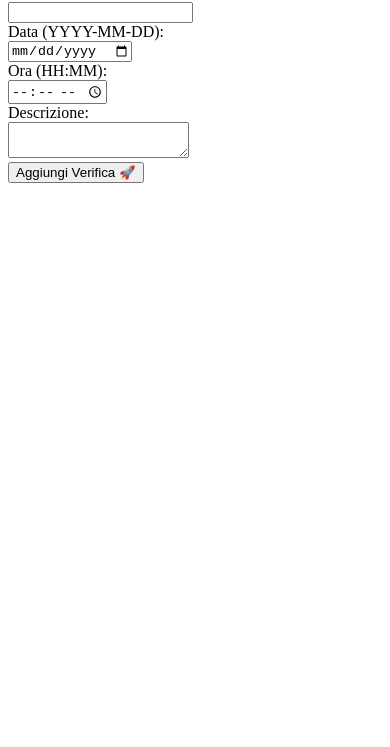
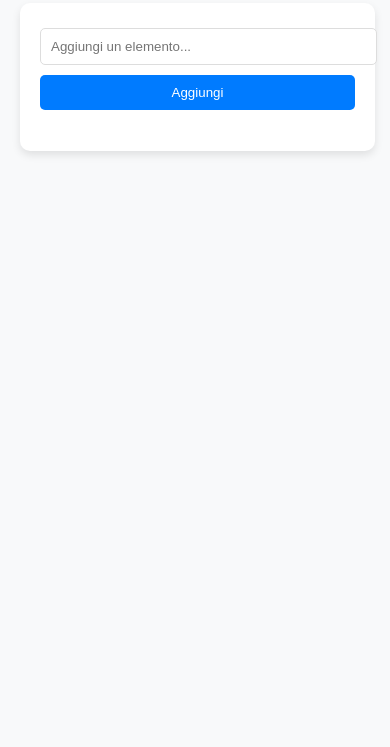
Before and after one commit to simoamogit/progetto-scuola-py, a plain HTML site: page templates/aggiungi.html in a window 390 px wide. Shown: the part 97-844 px from the top of the page. Drawn offline with Linux system fonts and the light colour scheme.

Commit message:
Add files via upload

```diff
--- a/templates/aggiungi.html
+++ b/templates/aggiungi.html
@@ -2,20 +2,106 @@
 <html lang="it">
 <head>
     <meta charset="UTF-8">
-    <title>Aggiungi Verifica</title>
+    <meta name="viewport" content="width=device-width, initial-scale=1.0">
+    <title>Lista della Spesa</title>
+    <style>
+        body {
+            font-family: 'Poppins', sans-serif;
+            margin: 0;
+            padding: 20px;
+            background-color: #f8f9fa;
+            text-align: center;
+        }
+
+        h1 {
+            color: #333;
+        }
+
+        .container {
+            max-width: 400px;
+            margin: auto;
+            background: white;
+            padding: 20px;
+            border-radius: 10px;
+            box-shadow: 0 4px 8px rgba(0, 0, 0, 0.1);
+        }
+
+        input, button {
+            width: 100%;
+            padding: 10px;
+            margin: 5px 0;
+            border-radius: 5px;
+            border: 1px solid #ddd;
+        }
+
+        button {
+            background: #007bff;
+            color: white;
+            cursor: pointer;
+            border: none;
+        }
+
+        button:hover {
+            background: #0056b3;
+        }
+
+        ul {
+            list-style: none;
+            padding: 0;
+        }
+
+        li {
+            background: #e9ecef;
+            margin: 5px 0;
+            padding: 10px;
+            border-radius: 5px;
+            display: flex;
+            justify-content: space-between;
+            align-items: center;
+        }
+
+        .delete {
+            background: #dc3545;
+            color: white;
+            border: none;
+            padding: 5px 10px;
+            border-radius: 5px;
+            cursor: pointer;
+        }
+
+        .delete:hover {
+            background: #c82333;
+        }
+
+        @media (max-width: 480px) {
+            .container {
+                width: 90%;
+            }
+        }
+    </style>
 </head>
 <body>
-    <h1>Aggiungi Verifica 📅</h1>
-    <form method="post">
-        <label>Materia:</label><br>
-        <input type="text" name="materia" required><br>
-        <label>Data (YYYY-MM-DD):</label><br>
-        <input type="date" name="data" required><br>
-        <label>Ora (HH:MM):</label><br>
-        <input type="time" name="ora" required><br>
-        <label>Descrizione:</label><br>
-        <textarea name="descrizione"></textarea><br>
-        <button type="submit">Aggiungi Verifica 🚀</button>
-    </form>
+
+    <h1>Lista della Spesa</h1>
+    <div class="container">
+        <input type="text" id="itemInput" placeholder="Aggiungi un elemento...">
+        <button onclick="aggiungiElemento()">Aggiungi</button>
+        <ul id="lista"></ul>
+    </div>
+
+    <script>
+        function aggiungiElemento() {
+            let input = document.getElementById("itemInput");
+            let valore = input.value.trim();
+            if (valore !== "") {
+                let lista = document.getElementById("lista");
+                let li = document.createElement("li");
+                li.innerHTML = valore + '<button class="delete" onclick="this.parentElement.remove()">X</button>';
+                lista.appendChild(li);
+                input.value = "";
+            }
+        }
+    </script>
+
 </body>
 </html>
```
Also changed, not shown: templates/index.html (+75 -0 lines), 1 other file.
